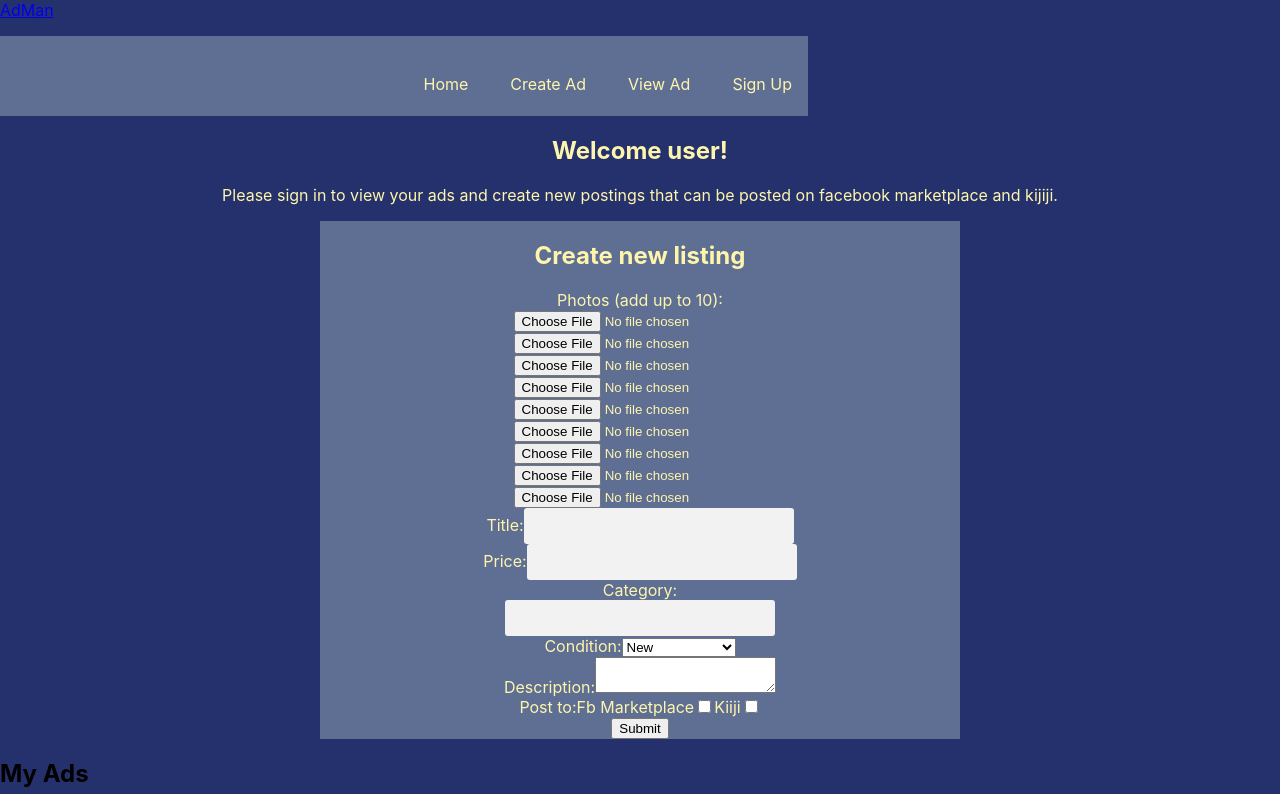
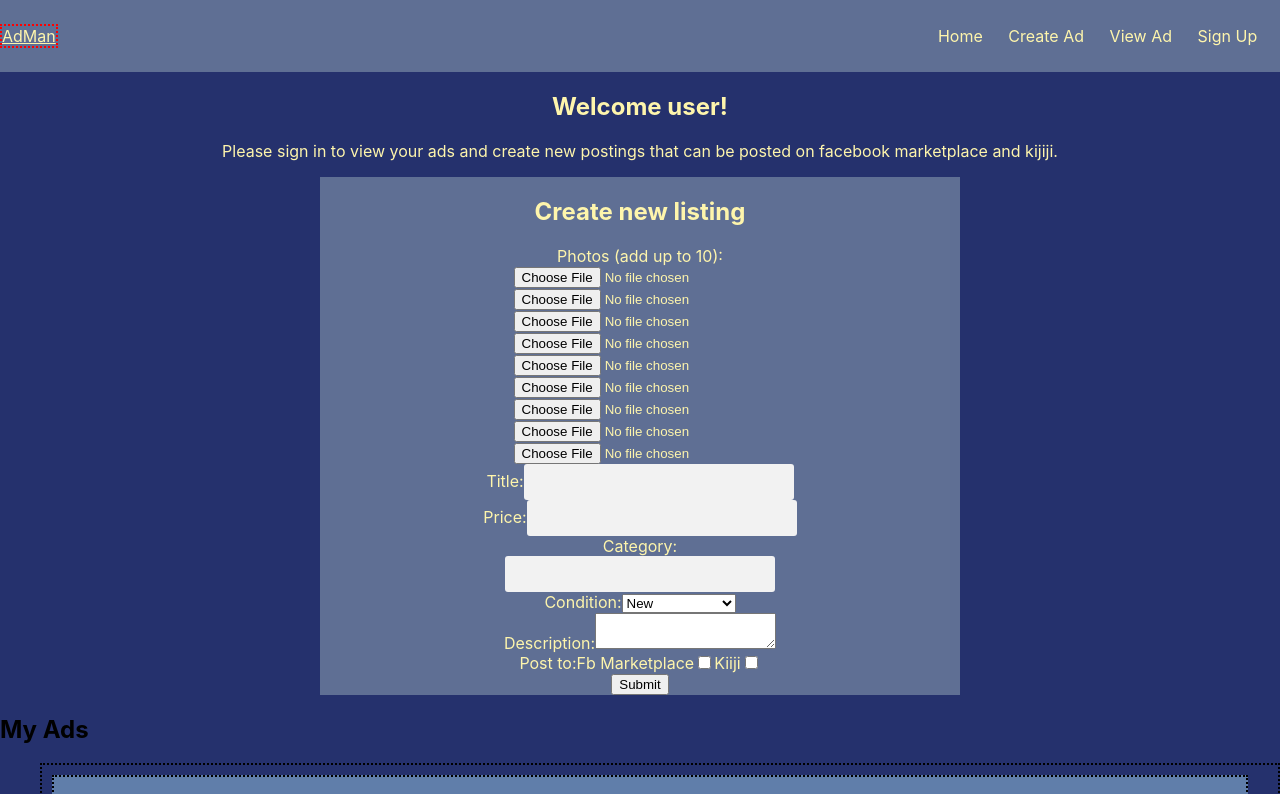
Before and after one commit to yobazy/ad-manager, a React (Create React App) app in the folder client/: page / in a window 1280 px wide. Shown: the top 794 px of the page. Built offline with nearby package versions, Linux system fonts and the light colour scheme.

Commit message:
Updates navbar styling

```diff
--- a/client/src/components/Navbar.css
+++ b/client/src/components/Navbar.css
@@ -1,22 +1,60 @@
-.fa-typo3 {
+/* .fa-typo3 {
     margin-left: 0.5rem;
     font-size: 1.8rem;
+  } */
+
+  .navbar-container {
+    display: flex;
+    flex-direction: row;
+    align-items: center;
   }
 
   .nav-menu {
     background-color: #5F6F94;
-    display: grid;
-    grid-template-columns: repeat(4, auto);
-    grid-gap: 10px;
+    display: flex;
+    flex-direction: row;
+    /* flex- */
+    /* grid-template-columns: repeat(4, auto); */
+    /* grid-gap: 10px; */
     list-style: none;
     text-align: center;
-    width: 60vw;
+    padding: 10px;
+    /* width: 60vw; */
     justify-content: end;
-    margin-right: 2rem;
+    /* margin-right: 2rem; */
+    width: 100%;
+
+  }
+
+  .nav-title {
+    justify-content: start;
+    display:flex;
+    flex-direction: row;
+
+    display: flex;
+    align-items: center;
+    text-decoration: none;
+    align-items: center;
+    padding-left: 5px;
+
+    /* padding:0 0.5rem 0 0.5rem; */
+
+  }
+
+  .navbar-logo {
+    display: grid;
+    border: 2px dotted red;
+    color:#FEF5AC;
+    display: flex;
+    flex-direction: row;
+  }
+
+  .navbar  {
+    background-color: #5F6F94;
   }
 
   .nav-item {
-    height: 80px;
+    /* height: 80px; */
   }
 
   .nav-links {
@@ -24,7 +62,7 @@
     display: flex;
     align-items: center;
     text-decoration: none;
-    padding: 0.5rem 1rem;
+    padding:0 0.8rem 0 0.8rem;
     height: 100%;
   }
 
@@ -45,7 +83,7 @@
     display: none;
   }
 
-  @media screen and (max-width: 960px) {
+  /* @media screen and (max-width: 960px) {
     .NavbarItems {
       position: relative;
     }
@@ -125,4 +163,4 @@
       color: #242424;
       transition: 250ms;
     }
-  }
+  } */
```
